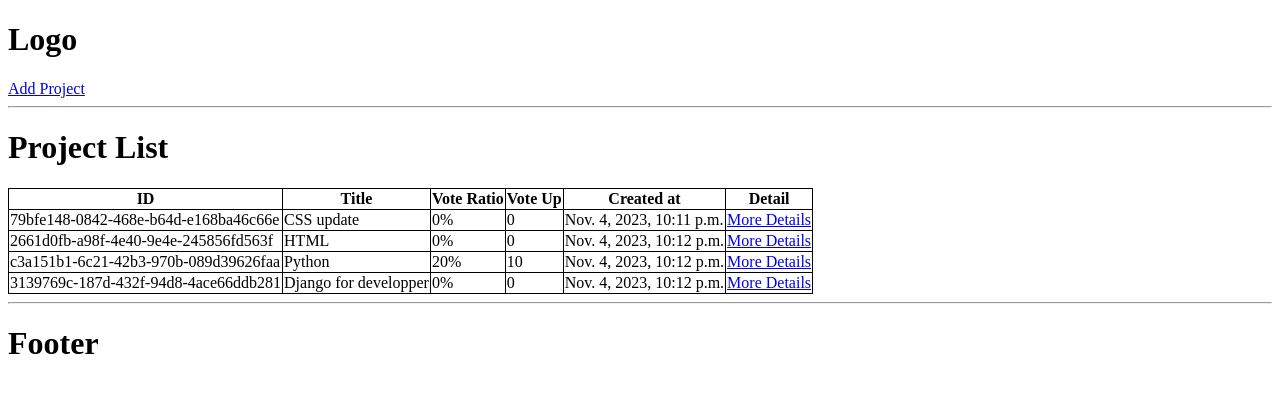
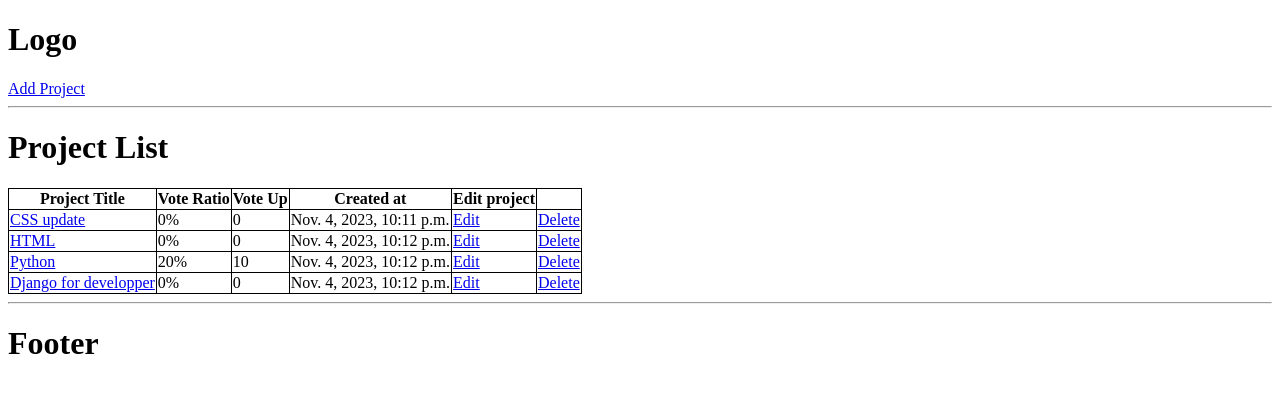
Before and after one commit to 0xRezaNaeemi/DevSearch, a Django app: page / in a window 1280 px wide. Shown: the top 393 px of the page. Run offline with Django 4.2, Linux system fonts and the light colour scheme; data comes from the database, SQL or seed files in the repository; both versions use the stored data as it was after the commit.

Commit message:
CRUD operations

```diff
--- a/projects/froms.py
+++ b/projects/froms.py
@@ -5,4 +5,4 @@ from .models import Project
 class ProjectForm(ModelForm):
     class Meta:
         model = Project
-        fields = '__all__'
+        fields = ['title', 'description', 'demo_link', 'source_link', 'tags']  # '__all__'
--- a/projects/templates/projects/projects-form.html
+++ b/projects/templates/projects/projects-form.html
@@ -2,7 +2,7 @@
 {% block content %}
     <h1>Project Form</h1>
 
-    <form method="POST">
+    <form action="" method="POST">
         {% csrf_token %}
 
         {{ form.as_p }}
--- a/projects/templates/projects/projects.html
+++ b/projects/templates/projects/projects.html
@@ -12,23 +12,26 @@
 
     <table>
         <tr>
-            <th>ID</th>
-            <th>Title</th>
+            <th>Project Title</th>
             <th>Vote Ratio</th>
             <th>Vote Up</th>
             <th>Created at</th>
-            <th>Detail</th>
+            <th>Edit project</th>
         </tr>
 
         {% for project in projects %}
+
             <tr>
-                <td>{{ project.id }}</td>
-                <td>{{ project.title }}</td>
+
+                <td><a href="{% url 'projects:project' project.id %}">{{ project.title }}</a></td>
                 <td>{{ project.vote_ratio }}%</td>
                 <td>{{ project.vote_total }}</td>
                 <td>{{ project.created }}</td>
-                <td><a href="{% url 'projects:project' project.id %}">More Details</a></td>
+                <td><a href="{% url 'projects:update_project' project.id %}">Edit</a></td>
+                <td><a href="{% url 'projects:delete_project' project.id %}">Delete</a></td>
+
             </tr>
+
         {% endfor %}
 
 
--- a/projects/urls.py
+++ b/projects/urls.py
@@ -4,8 +4,11 @@ from . import views
 app_name = 'projects'
 urlpatterns = [
     path('', views.projects_view, name='projects'),
+    path('project/<str:pk>/', views.project_view, name='project'),
     path('create-project/', views.create_project_view, name='create_project'),
-    path('<str:uuid>/', views.project_view, name='project'),
+    path('update-project/<str:pk>/', views.update_project_view, name='update_project'),
+    path('delete-project/<str:pk>/', views.delete_project_view, name='delete_project'),
+
 
 
 
--- a/projects/views.py
+++ b/projects/views.py
@@ -1,4 +1,4 @@
-from django.shortcuts import render
+from django.shortcuts import render, redirect
 from .models import Project
 from .froms import ProjectForm
 
@@ -11,8 +11,8 @@ def projects_view(request):
     return render(request, 'projects/projects.html', context)
 
 
-def project_view(request, uuid):
-    project = Project.objects.get(id=uuid)
+def project_view(request, pk):
+    project = Project.objects.get(id=pk)
     # tags = project.tags.all()
     context = {
         'project': project,
@@ -23,7 +23,43 @@ def project_view(request, uuid):
 
 def create_project_view(request):
     form = ProjectForm()
+
+    if request.method == "POST":
+        form = ProjectForm(request.POST)
+        if form.is_valid():
+            form.save()
+            return redirect('projects:projects')
+
     context = {
         'form': form,
     }
     return render(request, 'projects/projects-form.html', context)
+
+
+def update_project_view(request, pk):
+
+    project = Project.objects.get(id=pk)
+    form = ProjectForm(instance=project)
+
+    if request.method == "POST":
+        form = ProjectForm(request.POST, instance=project)
+        if form.is_valid():
+            form.save()
+            return redirect('projects:projects')
+
+    context = {
+        'form': form,
+    }
+    return render(request, 'projects/projects-form.html', context)
+
+
+def delete_project_view(request, pk):
+    project = Project.objects.get(id=pk)
+    form = ProjectForm(instance=project)
+    if request.method == "POST":
+        project.delete()
+        return redirect('projects:projects')
+    context = {
+        'object': project
+    }
+    return render(request, 'projects/delete-template.html', context)
```
Also changed, not shown: projects/templates/projects/delete-template.html (added, +17 -0 lines), db.sqlite3.
